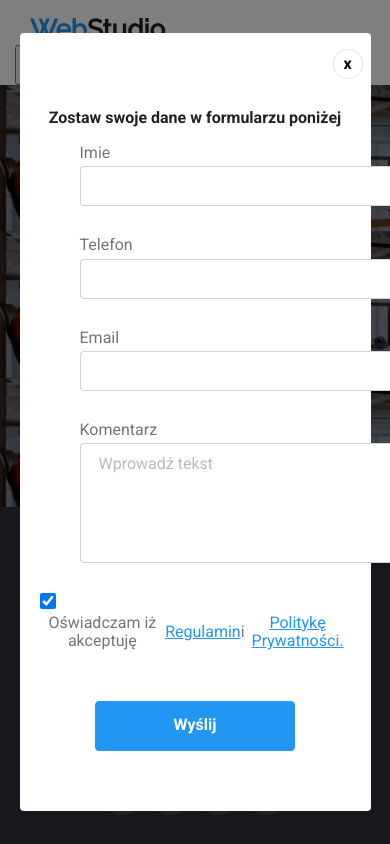
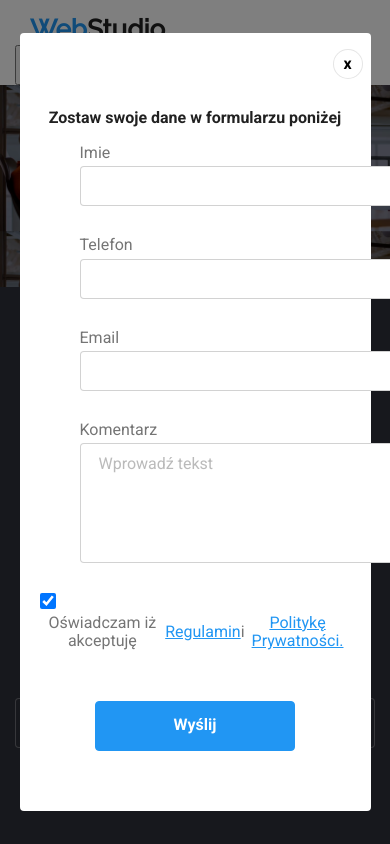
Before and after one commit to Blazej90/goit-homework-07-NEW, a plain HTML site: page index.html in a window 390 px wide. Shown: the top 844 px of the page. Drawn offline with nearby package versions, Linux system fonts and the light colour scheme.

Commit message:
main-box

```diff
--- a/css/styles.css
+++ b/css/styles.css
@@ -377,7 +377,7 @@ li {
   background-size: 100% auto;
   max-width: 428px;
   max-height: 432px;
-  padding-top: 112px;
+  /* padding-top: 112px; */
   padding-bottom: 112px;
   margin-left: auto;
   margin-right: auto;
@@ -586,9 +586,9 @@ li {
   }
   .main-box {
     background-size: 100% auto;
-    width: 100%;
-    height: auto;
-    padding-top: 56.25%;
+    width: 100% auto;
+    height: 100% auto;
+    /* padding-top: 56.25%; */
     padding-bottom: 0;
   }
   .main-text {
```
